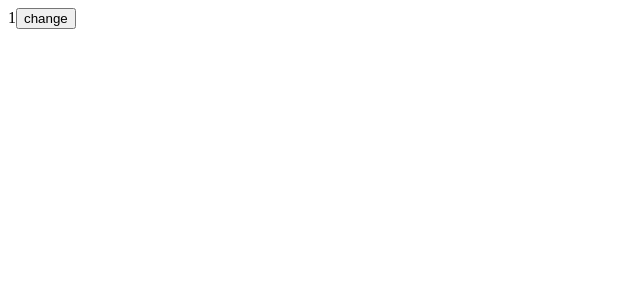
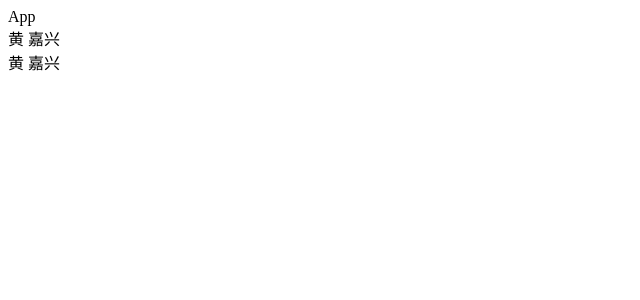
Before and after one commit to hovercao/AgainVue, a Vue app: page / in a window 1280 px wide. Shown: the top 300 px of the page, without its empty margins (0-640 px from the left). Built offline with nearby package versions, Linux system fonts and the light colour scheme.

Commit message:
feat:vue3内置函数

```diff
--- /dev/null
+++ b/src/10_vue3的内置函数/App.vue
@@ -0,0 +1,18 @@
+<template>
+  <div>App</div>
+<!--  <ReadOnly :info="readonly(info)" @changeName="changeName"></ReadOnly>-->
+  <Computed></Computed>
+</template>
+<script setup>
+import ReadOnly from "@/10_vue3的内置函数/ReadOnly";
+import Computed from './Computed'
+import {reactive, readonly} from "vue";
+
+const info = reactive({
+  name: 'hjx', age: 25
+})
+
+const changeName = () => {
+  info.name = 'cp'
+}
+</script>
--- /dev/null
+++ b/src/10_vue3的内置函数/Computed.vue
@@ -0,0 +1,33 @@
+<template>
+  <div>{{ fullName }}</div>
+  <div @click="changeName">{{ fullName2 }}</div>
+</template>
+<script setup>
+
+import {computed, reactive} from "vue";
+
+const names = reactive({
+  firstName: '黄',
+  lastName: '嘉兴'
+})
+
+const fullName = computed(() => {
+  return names.firstName + ' ' + names.lastName
+})
+
+const fullName2 = computed({
+  set(newValue) {
+
+  },
+  get() {
+    return names.firstName + ' ' + names.lastName
+  }
+})
+
+const changeName=()=>{
+  names.lastName='佩'
+  names.firstName='曹'
+  console.log(names)
+}
+
+</script>
--- /dev/null
+++ b/src/10_vue3的内置函数/ReadOnly.vue
@@ -0,0 +1,20 @@
+<template>
+  <div>ReadOnly</div>
+  <p @click="nameChange">{{ props.info.name }}</p>
+</template>
+<script setup>
+
+const props = defineProps({
+  info: {
+    type: Object,
+    default: () => ({})
+  }
+})
+const emits = defineEmits([
+    'changeName'
+])
+const nameChange = () => {
+  emits('changeName')
+}
+
+</script>
--- a/src/main.js
+++ b/src/main.js
@@ -8,5 +8,7 @@
 // import App from "@/06_事件总线/App";
 // import App from "@/07_动态组件/App";
 // import App from "@/08_keep-alive/App";
-import App from "@/09_组件的v-model/App";
+// import App from "@/09_组件的v-model/App";
+import App from '@/10_vue3的内置函数/App'
+
 createApp(App).mount('#app')
```
